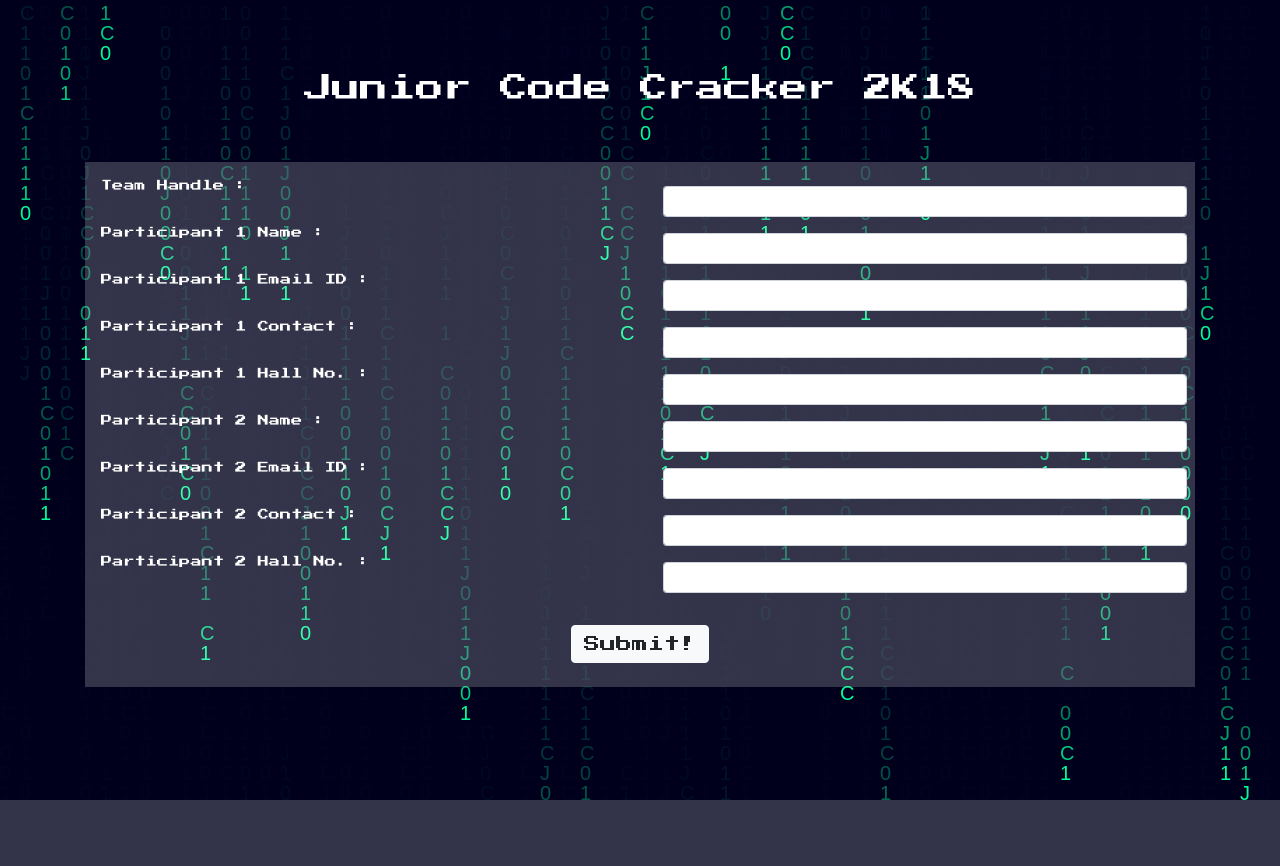
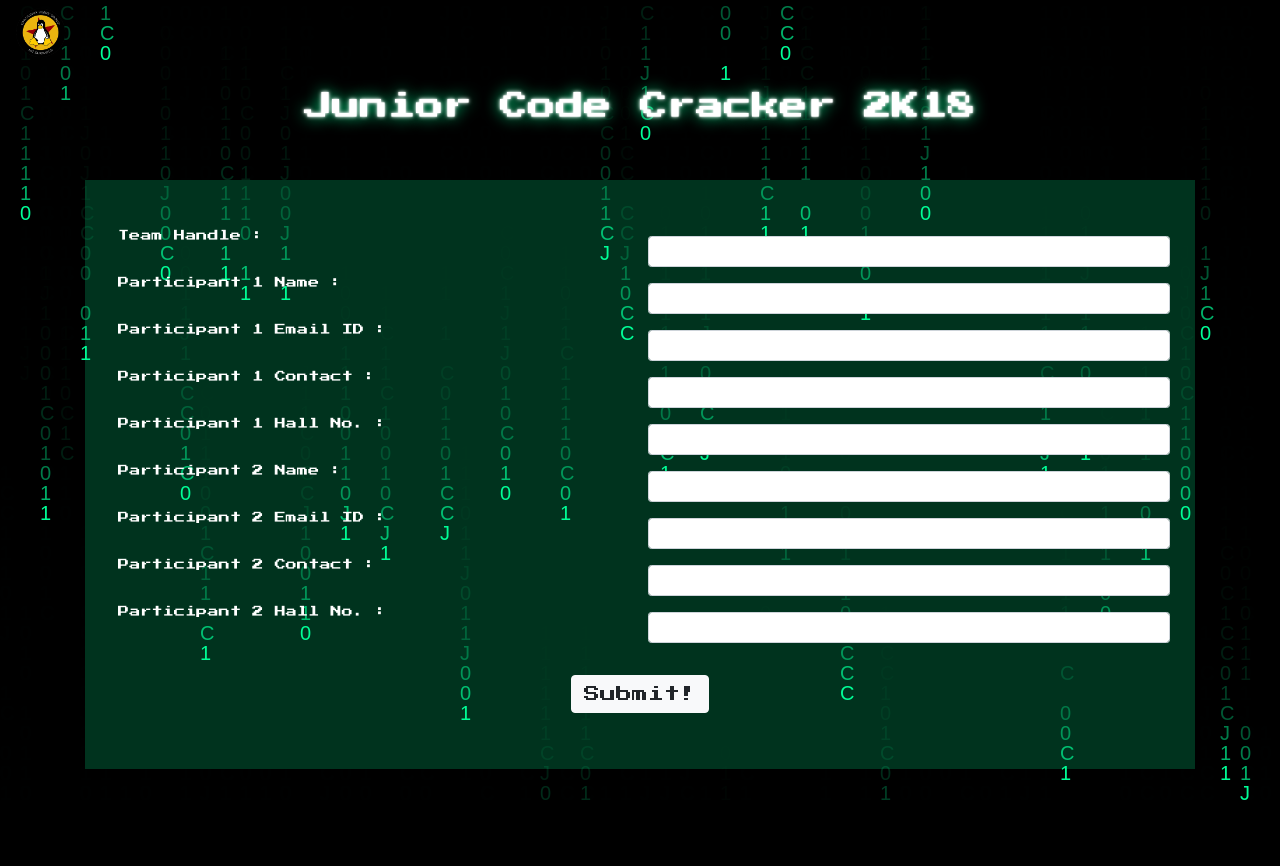
Before and after one commit to lugnitdgp/jcc-registration-portal, a Django app: page / in a window 1280 px wide. Before the commit the page ends 800 px from the top, so only its background shows below. Run offline with Django 3.2, Linux system fonts and the light colour scheme; some libraries are stand-ins or nearby versions.

Commit message:
Change design
* Add logo
* Edit background

```diff
--- a/core/forms.py
+++ b/core/forms.py
@@ -3,20 +3,20 @@ from django import forms
 
 class RegistrationForm(forms.Form):
     team_name = forms.CharField(label='Team Name', max_length=255, required=True, widget=forms.TextInput(
-        attrs={'class': 'form-control form-control-sm mb-2'}))
+        attrs={'class': 'form-control form-control-sm mb-2 text-dark'}))
     player_one_name = forms.CharField(label='Player 1 Name', max_length=255, required=True, widget=forms.TextInput(
-        attrs={'class': 'form-control form-control-sm mb-2'}))
+        attrs={'class': 'form-control form-control-sm mb-2 text-dark'}))
     player_one_email = forms.EmailField(label='Player 1 Email', max_length=255, required=True, widget=forms.EmailInput(
-        attrs={'class': 'form-control form-control-sm mb-2'}))
+        attrs={'class': 'form-control form-control-sm mb-2 text-dark'}))
     player_one_contact = forms.IntegerField(label='Player 1 Contact', required=True, widget=forms.NumberInput(
-        attrs={'class': 'form-control form-control-sm mb-2'}))
+        attrs={'class': 'form-control form-control-sm mb-2 text-dark'}))
     player_one_hall = forms.IntegerField(label='Player 1 Hall Number', required=True, widget=forms.NumberInput(
-        attrs={'class': 'form-control form-control-sm mb-2'}))
+        attrs={'class': 'form-control form-control-sm mb-2 text-dark'}))
     player_two_name = forms.CharField(label='Player 2 Name', max_length=255, required=True, widget=forms.TextInput(
-        attrs={'class': 'form-control form-control-sm mb-2'}))
+        attrs={'class': 'form-control form-control-sm mb-2 text-dark'}))
     player_two_email = forms.EmailField(label='Player 2 Email', max_length=255, required=True, widget=forms.EmailInput(
-        attrs={'class': 'form-control form-control-sm mb-2'}))
+        attrs={'class': 'form-control form-control-sm mb-2 text-dark'}))
     player_two_contact = forms.IntegerField(label='Player 2 Contact', required=True, widget=forms.NumberInput(
-        attrs={'class': 'form-control form-control-sm mb-2'}))
+        attrs={'class': 'form-control form-control-sm mb-2 text-dark'}))
     player_two_hall = forms.IntegerField(label='Player 2 Hall Number', required=True, widget=forms.NumberInput(
-        attrs={'class': 'form-control form-control-sm mb-2'}))
+        attrs={'class': 'form-control form-control-sm mb-2 text-dark'}))
--- a/static/css/master.css
+++ b/static/css/master.css
@@ -8,7 +8,8 @@
 } */
 
 body .container{
-  max-height: 100vh;
+  height: 100vh;
+  width: 100vw;
   position: relative;
   background-size: cover;
   background-blend-mode: darken;
@@ -16,8 +17,12 @@ body .container{
   color:white;
 }
 
+.heading-1{
+  text-shadow: 0 0 0.2vh #fff, 0 0 0.5vh #fff, 0 0 2vh #00FF98;
+}
+
 form{
-  background: rgba(255,255,255,.2);
+  background: rgba(0, 255, 152, .2);
   font-size: 0.7rem;
 }
 input{
@@ -26,3 +31,8 @@ input{
 .reg-suc{
   margin-top:40vh;
 }
+.SUBMIT-BTN:hover{
+  border-color:black;
+  background: black;
+  color:#00FF98;
+}
--- a/static/css/matrix.css
+++ b/static/css/matrix.css
@@ -1,15 +1,13 @@
 body {
-    /* background-color: rgb(62, 62, 86); */
-    background-color: rgb(2, 2, 33);
+    background-color: #000;
 }
 .hide {
     display: none;
 }
 #matrix {
-    /* background-color: rgb(62, 62, 86); */
-    background-color: rgb(2, 2, 33);
-    position: absolute;
-	animation: blur 10s infinite;
+    background-color: #000;
+    position: fixed;
+	  animation: blur 10s infinite;
     animation-delay: 10s;
     z-index: -1;
 }
--- a/static/js/matrix.js
+++ b/static/js/matrix.js
@@ -16,7 +16,7 @@ function getRandom(min, max) {
 // configrations
 var fontSize = 20,
 	color = '#00FF98',
-	background = 'rgba(2, 2, 33, 0.2)',
+	background = 'rgba(0, 0, 0, 0.3)',
 	speed = 125;
 	charSet = "JCC 11111100010";
 	charSet = charSet.split('');
--- a/templates/base.html
+++ b/templates/base.html
@@ -14,6 +14,11 @@
 
 <body>
     <canvas id='matrix'></canvas>
+    <nav class="navbar navbar-light m-0">
+      <a class="navbar-brand m-0 p-0" href="/">
+        <img src="../static/images/logo.png" width="50" height="50" alt="">
+      </a>
+    </nav>
     {% block content %}
     {% endblock %}
 
--- a/templates/register.html
+++ b/templates/register.html
@@ -4,7 +4,7 @@
 
 <div class="container align-middle">
     <br>
-    <h3 class="text-center mt-md-5">Junior Code Cracker 2K18</h3>
+    <h3 class="text-center mt-md-0  heading-1">Junior Code Cracker 2K18</h3>
     {% if is_team_name_taken == True %}
 
     <div class="alert alert-info" role="alert">
@@ -13,50 +13,50 @@
 
     {% endif %}
     <br>
-    <form method="post" action="{% url 'index' %}" id="user_reg" class="mt-4 p-3">
+    <form method="post" action="{% url 'index' %}" id="user_reg" class="mt-4 p-5 mb-4 pb-0">
         {% csrf_token %}
         <div class="row">
-            <div class="col">
+            <div class="col-md-6 col-xs-12 p-0">
                 <label>Team Handle :</label>
             </div>
-            <div class="col">
+            <div class="col-md-6 col-xs-12 p-0">
                 {{ form.team_name }}
             </div>
         </div>
 
         <div class="row">
-            <div class="col">
+            <div class="col-md-6 col-xs-12 p-0">
                 <label>Participant 1 Name :</label>
             </div>
-            <div class="col">
+            <div class="col-md-6 col-xs-12 p-0">
                 {{ form.player_one_name }}
             </div>
         </div>
 
 
         <div class="row">
-            <div class="col">
+            <div class="col-md-6 col-xs-12 p-0">
                 <label>Participant 1 Email ID :</label>
             </div>
-            <div class="col">
+            <div class="col-md-6 col-xs-12 p-0">
                 {{ form.player_one_email }}
             </div>
         </div>
 
         <div class="row">
-            <div class="col">
+            <div class="col-md-6 col-xs-12 p-0">
                 <label>Participant 1 Contact :</label>
             </div>
-            <div class="col">
+            <div class="col-md-6 col-xs-12 p-0">
                 {{ form.player_one_contact }}
             </div>
         </div>
 
         <div class="row">
-            <div class="col">
+            <div class="col-md-6 col-xs-12 p-0">
                 <label>Participant 1 Hall No. :</label>
             </div>
-            <div class="col">
+            <div class="col-md-6 col-xs-12 p-0">
                 {{ form.player_one_hall }}
             </div>
         </div>
@@ -64,37 +64,37 @@
 
 
         <div class="row">
-            <div class="col">
+            <div class="col-md-6 col-xs-12 p-0">
                 <label>Participant 2 Name :</label>
             </div>
-            <div class="col">
+            <div class="col-md-6 col-xs-12 p-0">
                 {{ form.player_two_name }}
             </div>
         </div>
 
         <div class="row">
-            <div class="col">
+            <div class="col-md-6 col-xs-12 p-0">
                 <label>Participant 2 Email ID :</label>
             </div>
-            <div class="col">
+            <div class="col-md-6 col-xs-12 p-0">
                 {{ form.player_two_email }}
             </div>
         </div>
 
         <div class="row">
-            <div class="col">
+            <div class="col-md-6 col-xs-12 p-0">
                 <label>Participant 2 Contact :</label>
             </div>
-            <div class="col">
+            <div class="col-md-6 col-xs-12 p-0">
                 {{ form.player_two_contact }}
             </div>
         </div>
 
         <div class="row">
-            <div class="col">
+            <div class="col-md-6 col-xs-12 p-0">
                 <label>Participant 2 Hall No. :</label>
             </div>
-            <div class="col">
+            <div class="col-md-6 col-xs-12 p-0">
                 {{ form.player_two_hall }}
             </div>
         </div>
@@ -103,7 +103,7 @@
 
         <br>
         <div class="text-center">
-            <input type="submit" class="btn btn-light" name="register" value="Submit!">
+            <input type="submit" class="btn btn-light SUBMIT-BTN" name="register" value="Submit!">
         </div>
     </form>
 </div>
```
Also changed, not shown: static/images/image1.jpg (deleted), static/images/logo.png (added).
